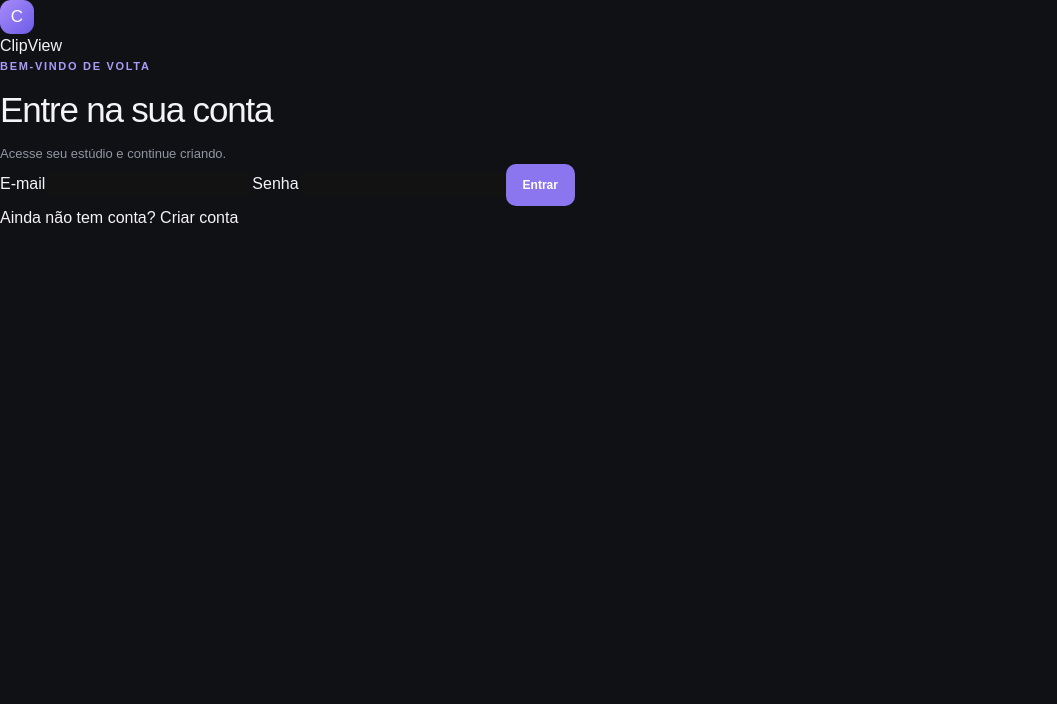
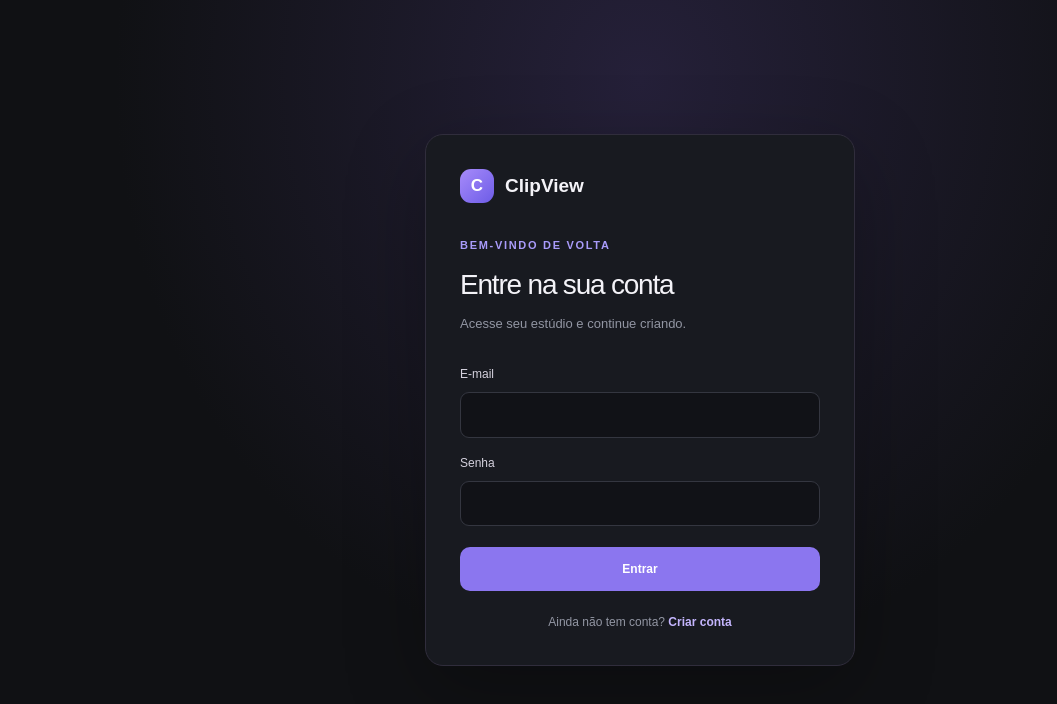
Before and after one commit to TheGustavoo/ClipView, a Next.js app in the folder apps/web/: page /login in a window 1280 px wide. Shown: the top 704 px of the page, without its empty margins (0-1057 px from the left). Built offline with nearby package versions, Linux system fonts and the light colour scheme.

Commit message:
style(web-auth): add login and registration styles

```diff
--- a/apps/web/app/globals.css
+++ b/apps/web/app/globals.css
@@ -70,3 +70,69 @@ h1 { font-size: clamp(26px,3vw,35px); letter-spacing: -1.2px; margin: 9px 0 8px;
   .stats { grid-template-columns: 1fr; gap: 9px; }
   .stat { padding: 14px; } .stat strong { font-size: 21px; }
 }
+
+
+/* Authentication screens */
+.auth-page {
+  min-height: 100vh;
+  display: grid;
+  place-items: center;
+  padding: 24px;
+  background: radial-gradient(ellipse at 50% 10%, #252039 0%, #101114 58%);
+}
+.auth-card {
+  width: min(100%, 430px);
+  padding: 34px;
+  border: 1px solid #302d3c;
+  border-radius: 18px;
+  background: #181a20;
+  box-shadow: 0 24px 80px rgba(0,0,0,.28);
+}
+.auth-brand {
+  display: inline-flex;
+  align-items: center;
+  gap: 11px;
+  color: #f4f3f8;
+  text-decoration: none;
+  font-size: 19px;
+  font-weight: 750;
+  margin-bottom: 34px;
+}
+.auth-card h1 { font-size: 28px; margin: 10px 0 8px; }
+.auth-form { display: grid; gap: 9px; margin-top: 25px; }
+.auth-form label { color: #d4d1dd; font-size: 12px; margin-top: 7px; }
+.auth-form input {
+  width: 100%;
+  color: #f4f3f8;
+  background: #111217;
+  border: 1px solid #343640;
+  border-radius: 9px;
+  outline: none;
+  padding: 12px 13px;
+  font-size: 13px;
+}
+.auth-form input:focus { border-color: #9b87f5; box-shadow: 0 0 0 3px rgba(155,135,245,.12); }
+.auth-submit { width: 100%; margin-top: 12px; padding: 13px; }
+.auth-submit:disabled { opacity: .65; cursor: wait; }
+.auth-error { color: #ffaaa9; font-size: 12px; line-height: 1.5; margin: 5px 0; }
+.auth-hint { color: #858997; font-size: 10px; }
+.auth-switch { color: #9296a3; text-align: center; font-size: 12px; margin: 22px 0 0; }
+.auth-switch a { color: #c4b5fd; text-decoration: none; font-weight: 700; }
+.auth-loading { color: #c4b5fd; font-size: 13px; }
+.profile-actions { display: flex; align-items: center; gap: 12px; }
+.profile-email { color: #9296a3; font-size: 11px; }
+.logout-button {
+  background: transparent;
+  border: 1px solid #393b46;
+  border-radius: 9px;
+  color: #c5c3ce;
+  padding: 9px 12px;
+  font-size: 11px;
+}
+.logout-button:hover { border-color: #8b76ef; color: #d6c9ff; }
+@media (max-width: 760px) {
+  .auth-card { padding: 25px 21px; }
+  .profile-email { display: none; }
+  .profile-actions { gap: 7px; }
+  .logout-button { padding: 8px 9px; }
+}
```
